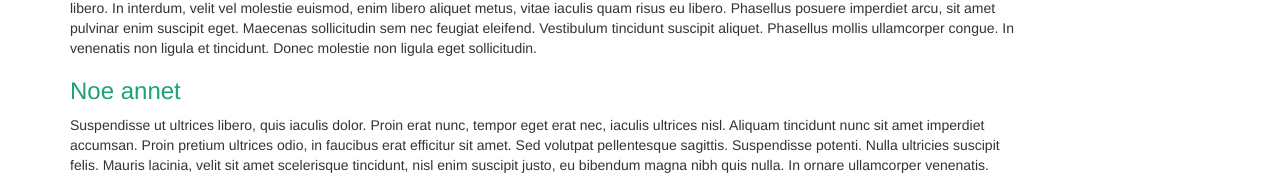
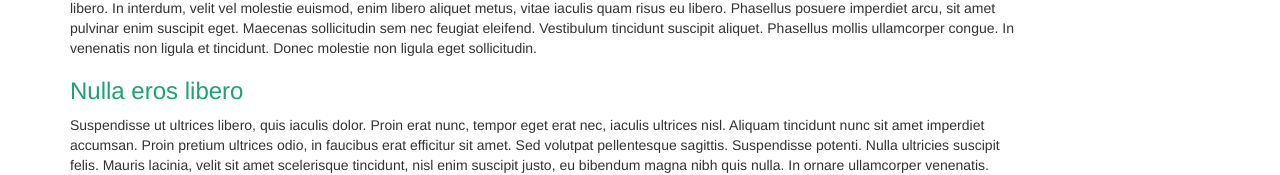
Before and after one commit to Roti12/Info331-Project, an Angular app: page /about in a window 1280 px wide. Shown: the part 435-610 px from the top of the page. Built offline with nearby package versions, Linux system fonts and the light colour scheme.

Commit message:
overskrift

```diff
--- a/src/app/about/about.component.html
+++ b/src/app/about/about.component.html
@@ -13,7 +13,7 @@
         <p>Morbi at augue varius, consequat velit quis, tristique ante. Aliquam ornare, ex id finibus sagittis, lorem purus maximus purus, id varius turpis elit nec libero. In interdum, velit vel molestie euismod, enim libero
         aliquet metus, vitae iaculis quam risus eu libero. Phasellus posuere imperdiet arcu, sit amet pulvinar enim suscipit eget. Maecenas sollicitudin sem nec feugiat eleifend. Vestibulum tincidunt suscipit aliquet. Phasellus mollis ullamcorper congue.
         In venenatis non ligula et tincidunt. Donec molestie non ligula eget sollicitudin.</p>
-<h3>Noe annet</h3>
+<h3>Nulla eros libero</h3>
         <p> Suspendisse ut ultrices libero, quis iaculis dolor. Proin erat nunc, tempor eget erat nec, iaculis ultrices nisl. Aliquam tincidunt nunc sit amet imperdiet accumsan.
         Proin pretium ultrices odio, in faucibus erat efficitur sit amet. Sed volutpat pellentesque sagittis. Suspendisse potenti. Nulla ultricies suscipit felis. Mauris lacinia, velit sit amet scelerisque tincidunt, nisl enim suscipit justo, eu bibendum
         magna nibh quis nulla. In ornare ullamcorper venenatis. Quisque auctor metus vitae orci luctus sagittis. Vestibulum interdum risus non sapien hendrerit, sed sodales justo vehicula. Donec ac auctor lacus, eget volutpat lorem. Proin ac odio in est
```
